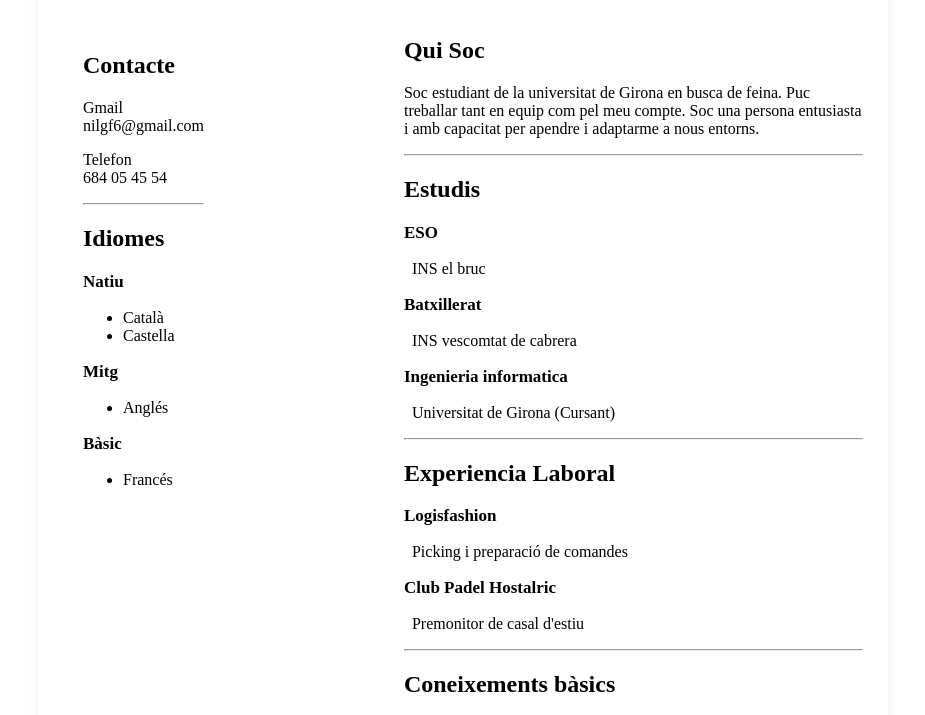
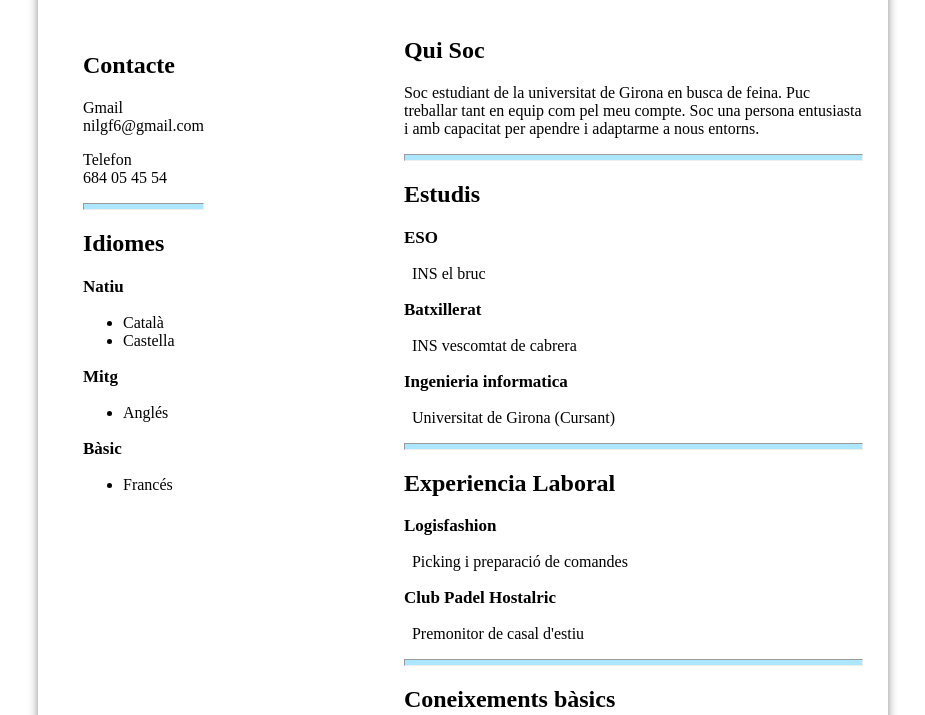
Before and after one commit to NilGallardo/nilgallardo.github.io, a plain HTML site: page index.html in a window 1280 px wide. Shown: the part 180-895 px from the top of the page, without its empty margins (177-1102 px from the left). Drawn offline with Linux system fonts and the light colour scheme.

Commit message:
modified:   README.md 	modified:   index.html 	modified:   style.css

```diff
--- a/index.html
+++ b/index.html
@@ -26,7 +26,7 @@
                     <p>Telefon <br>684 05 45 54</p>
                 </section>
                 <section class="idiomes">
-                    <hr>
+                    <hr class="barra">
                     <h2>Idiomes</h2>
                     <p class="est">Natiu</p>
                     <ul>
@@ -49,7 +49,7 @@
                     <p>Soc estudiant de la universitat de Girona en busca de feina. Puc treballar tant en equip com pel meu compte. Soc una persona entusiasta i amb capacitat per apendre i adaptarme a nous entorns.</p>
                 </section>
                 <section class="estudis">
-                    <hr>
+                    <hr class="barra">
                     <h2>Estudis</h2>
                     <p class="est">ESO</p>
                     <p class="lloc">INS el bruc</p>
@@ -59,7 +59,7 @@
                     <P class="lloc">Universitat de Girona (Cursant)</P>
                 </section>
                 <section class="laboral">
-                    <hr>
+                    <hr class="barra">
                     <h2>Experiencia Laboral</h2>
                     <p class="est">Logisfashion</p>
                     <p class="lloc">Picking i preparació de comandes</p>
@@ -67,7 +67,7 @@
                     <p class="lloc">Premonitor de casal d'estiu</p>
                 </section>
                 <section>
-                    <hr>
+                    <hr class="barra">
                     <h2>Coneixements bàsics</h2>
                     <ul>
                         <li>HTML</li>
--- a/style.css
+++ b/style.css
@@ -7,11 +7,12 @@
     max-width: 800px;
     margin: auto;
     padding: 25px;
-    box-shadow: 0 0 10px rgba(82, 79, 79, 0.1);
+    box-shadow: 0 0 10px rgba(23, 23, 23, 0.5);
+    border-radius: 20px;
 
 }
 .header{
-    background-color: beige;
+    background-color: #ace7ff;
     padding-top: 20px;
     padding-bottom: 20px;
     display: flex;
@@ -63,6 +64,7 @@
 .lloc{
     padding-left: 8px;
 }
-.idiomes{
-
+.barra{
+    background-color: #ace7ff;
+    padding-bottom: 5px;
 }
```
Also changed, not shown: 1 other file.
